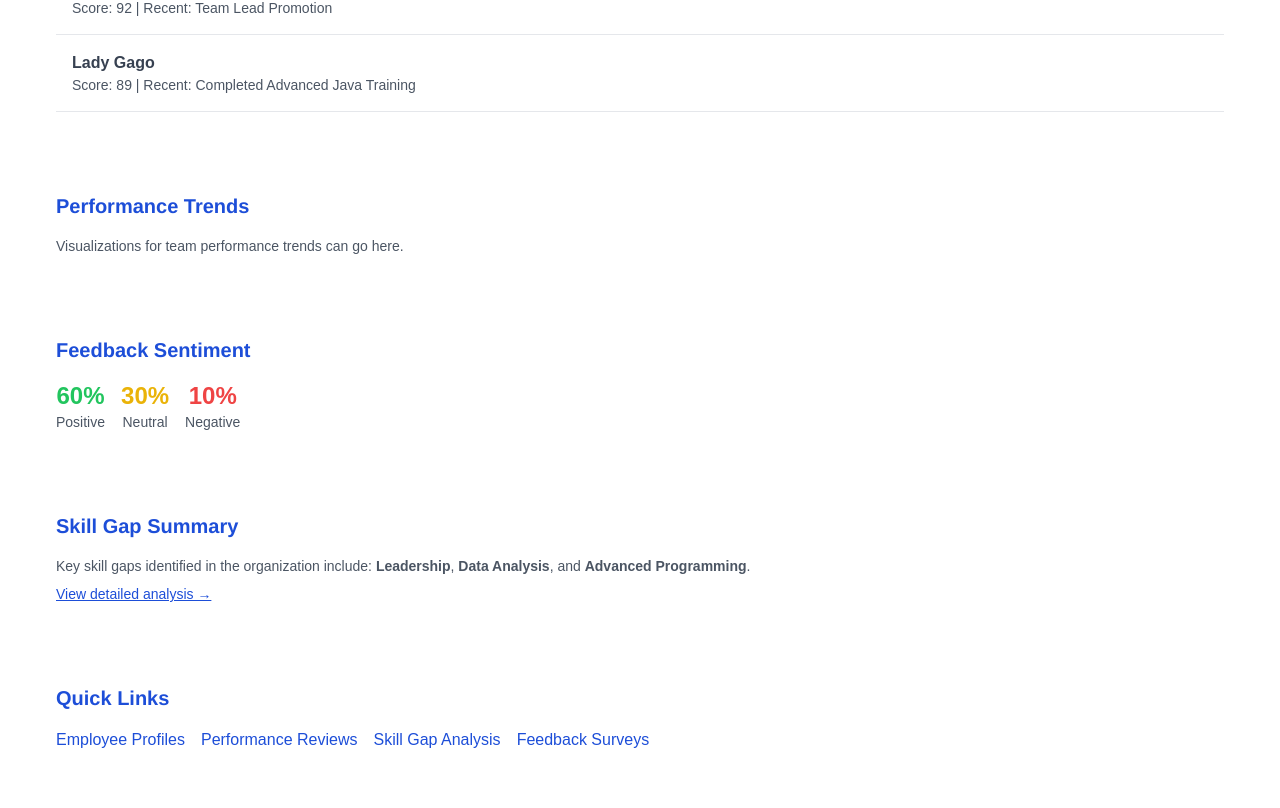
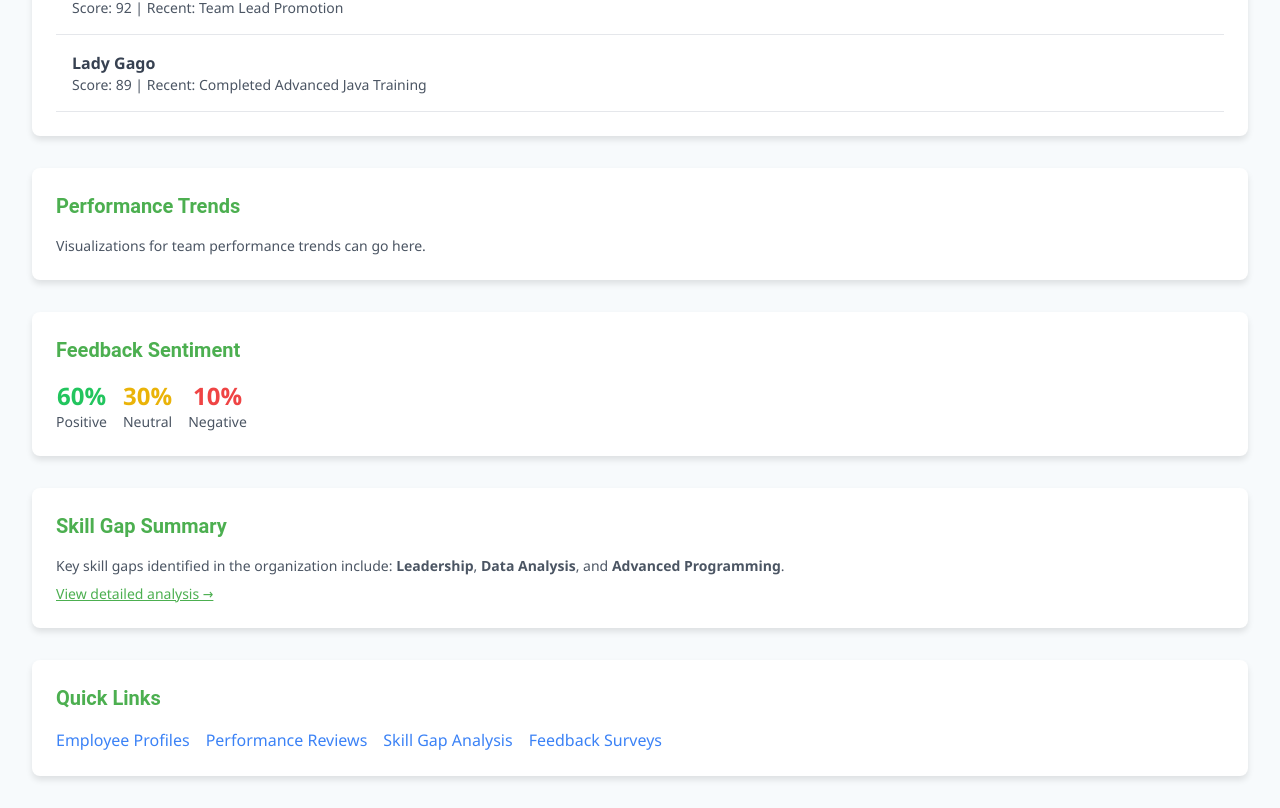
Before and after one commit to bananaNuggets75/talent-hub, a Next.js app: page /dashboard in a window 1280 px wide. Shown: the part 210-1018 px from the top of the page. Built offline with nearby package versions, Linux system fonts and the light colour scheme.

Commit message:
adjust-design-2.0

```diff
--- a/app/globals.css
+++ b/app/globals.css
@@ -5,73 +5,128 @@
 :root {
   --background: #ffffff;
   --foreground: #171717;
-  --primary-color: #1d4ed8; /* Tailwind's blue color */
-  --secondary-color: #ef4444; /* Tailwind's red color */
-  --accent-color: #10b981; /* Tailwind's green color */
+  --primary: #4CAF50; /* Green */
+  --secondary: #FF5722; /* Red */
+  --accent: #FFC107; /* Yellow */
+  --link: #3b82f6; /* Blue */
+  --light-bg: #f7fafc;
+  --card-bg: #ffffff;
+  --shadow-light: 0 4px 6px rgba(0, 0, 0, 0.1);
+  --shadow-dark: 0 4px 6px rgba(0, 0, 0, 0.3);
 }
 
 @media (prefers-color-scheme: dark) {
   :root {
     --background: #0a0a0a;
     --foreground: #ededed;
-    --primary-color: #3b82f6; /* Dark mode variant of blue */
-    --secondary-color: #f87171; /* Dark mode red */
-    --accent-color: #34d399; /* Dark mode green */
+    --primary: #81C784;
+    --secondary: #FF7043;
+    --accent: #FFEB3B;
+    --link: #42a5f5;
+    --light-bg: #212121;
+    --card-bg: #333333;
+    --shadow-light: 0 4px 6px rgba(255, 255, 255, 0.2);
+    --shadow-dark: 0 4px 6px rgba(255, 255, 255, 0.4);
   }
 }
 
 body {
   color: var(--foreground);
   background: var(--background);
-  font-family: 'Arial', Helvetica, sans-serif;
+  font-family: 'Segoe UI', Tahoma, Geneva, Verdana, sans-serif;
+  margin: 0;
+  padding: 0;
+}
+
+a {
+  color: var(--link);
+  transition: color 0.2s ease-in-out;
+}
+
+a:hover {
+  color: var(--primary);
 }
 
 h1, h2 {
-  font-family: 'Helvetica Neue', Arial, sans-serif;
+  font-family: 'Roboto', sans-serif;
 }
 
-a {
-  text-decoration: none;
-  color: var(--primary-color);
-  transition: color 0.3s;
+h2 {
+  color: var(--primary);
 }
 
-a:hover {
-  color: var(--secondary-color);
+section {
+  background-color: var(--card-bg);
+  box-shadow: var(--shadow-light);
+  border-radius: 8px;
+  transition: box-shadow 0.2s ease-in-out;
 }
 
-button {
-  background-color: var(--primary-color);
+section:hover {
+  box-shadow: var(--shadow-dark);
+}
+
+section h2 {
+  color: var(--primary);
+}
+
+.text-primary {
+  color: var(--primary);
+}
+
+.text-secondary {
+  color: var(--secondary);
+}
+
+.text-accent {
+  color: var(--accent);
+}
+
+.text-link {
+  color: var(--link);
+}
+
+.bg-light {
+  background-color: var(--light-bg);
+}
+
+.bg-card {
+  background-color: var(--card-bg);
+}
+
+.shadow-light {
+  box-shadow: var(--shadow-light);
+}
+
+.shadow-dark {
+  box-shadow: var(--shadow-dark);
+}
+
+.btn {
+  padding: 10px 20px;
+  border-radius: 5px;
+  background-color: var(--primary);
   color: white;
-  border-radius: 0.375rem;
-  padding: 0.5rem 1rem;
+  font-weight: bold;
+  text-align: center;
+  cursor: pointer;
   transition: background-color 0.3s ease;
 }
 
-button:hover {
-  background-color: var(--secondary-color);
+.btn:hover {
+  background-color: var(--accent);
 }
 
-.bg-primary {
-  background-color: var(--primary-color);
+.card {
+  border-radius: 8px;
+  box-shadow: var(--shadow-light);
+  transition: box-shadow 0.3s ease-in-out;
 }
 
-.bg-accent {
-  background-color: var(--accent-color);
+.card:hover {
+  box-shadow: var(--shadow-dark);
 }
 
-.text-primary {
-  color: var(--primary-color);
+.card-title {
+  color: var(--primary);
 }
-
-.text-accent {
-  color: var(--accent-color);
-}
-
-.dark .bg-primary {
-  background-color: #3b82f6; /* Tailwind's dark blue */
-}
-
-.dark .bg-accent {
-  background-color: #34d399; /* Tailwind's dark green */
-}
```
